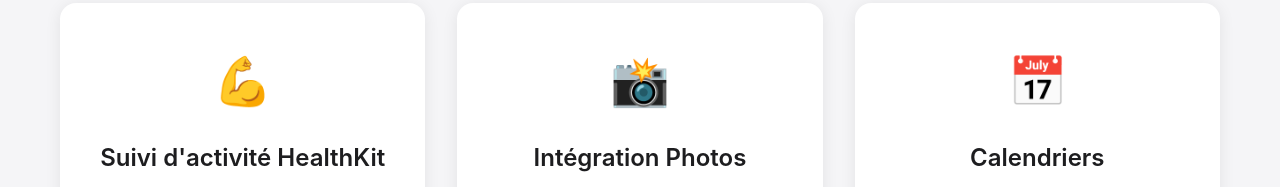
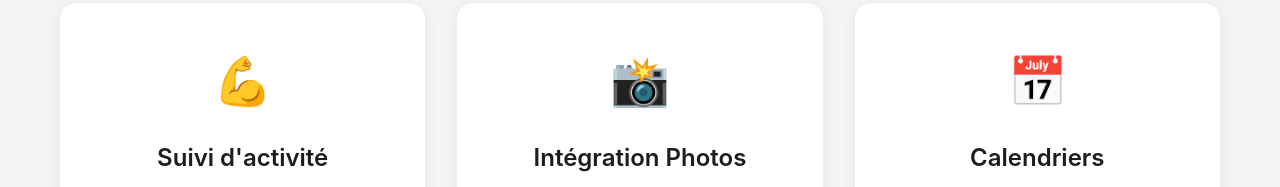
Before and after one commit to josbine63/MyDay-docs, a plain HTML site: page index.html in a window 1280 px wide. Shown: the part 995-1182 px from the top of the page. Drawn offline with Linux system fonts and the light colour scheme.

Commit message:
Update index.html

```diff
--- a/index.html
+++ b/index.html
@@ -59,7 +59,7 @@
             <div class="features-grid">
                 <div class="feature-card">
                     <div class="feature-icon">💪</div>
-                    <h3>Suivi d'activité HealthKit</h3>
+                    <h3>Suivi d'activité</h3>
                     <p>Accédez à vos données d'activité physique directement depuis l'app. Suivez vos pas, calories, distance.</p>
                 </div>
 
```
